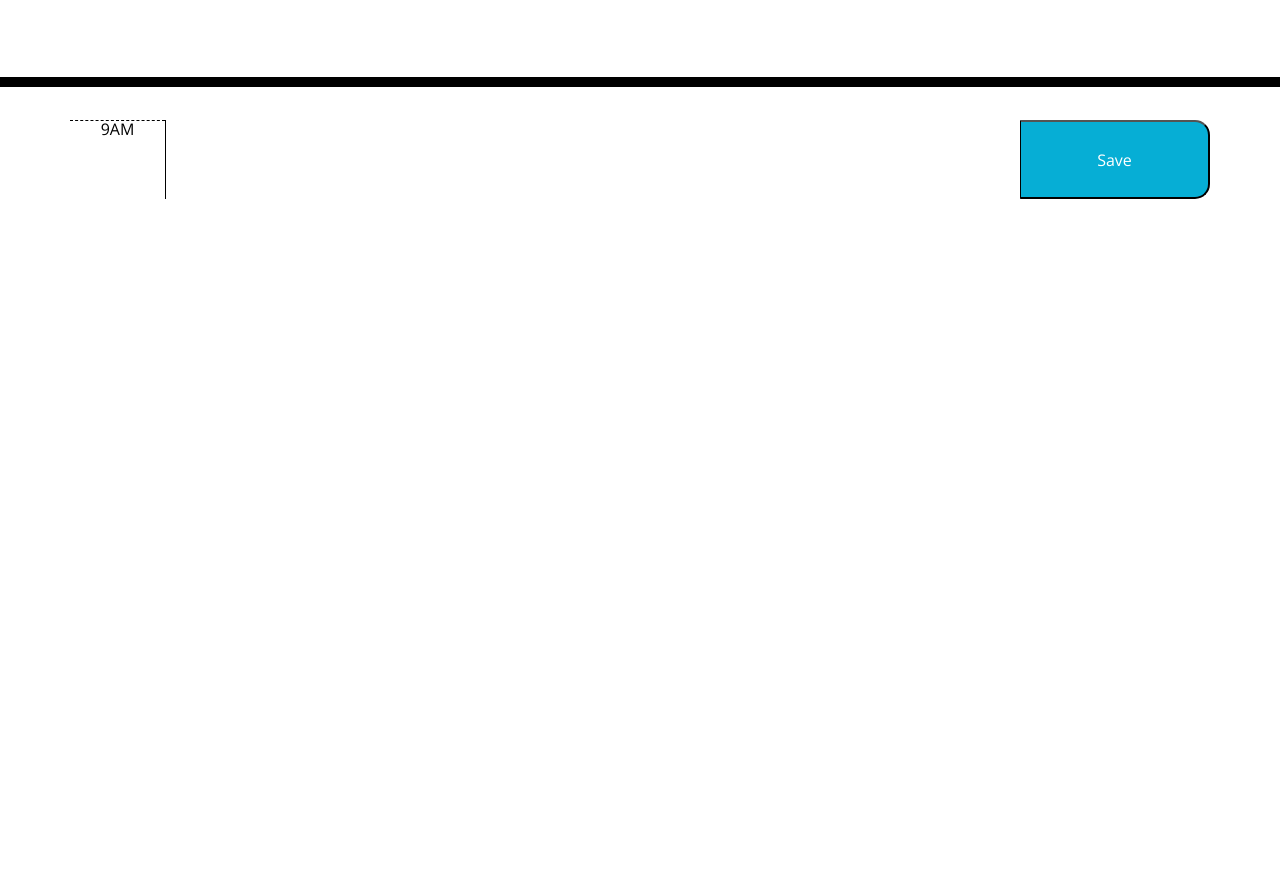
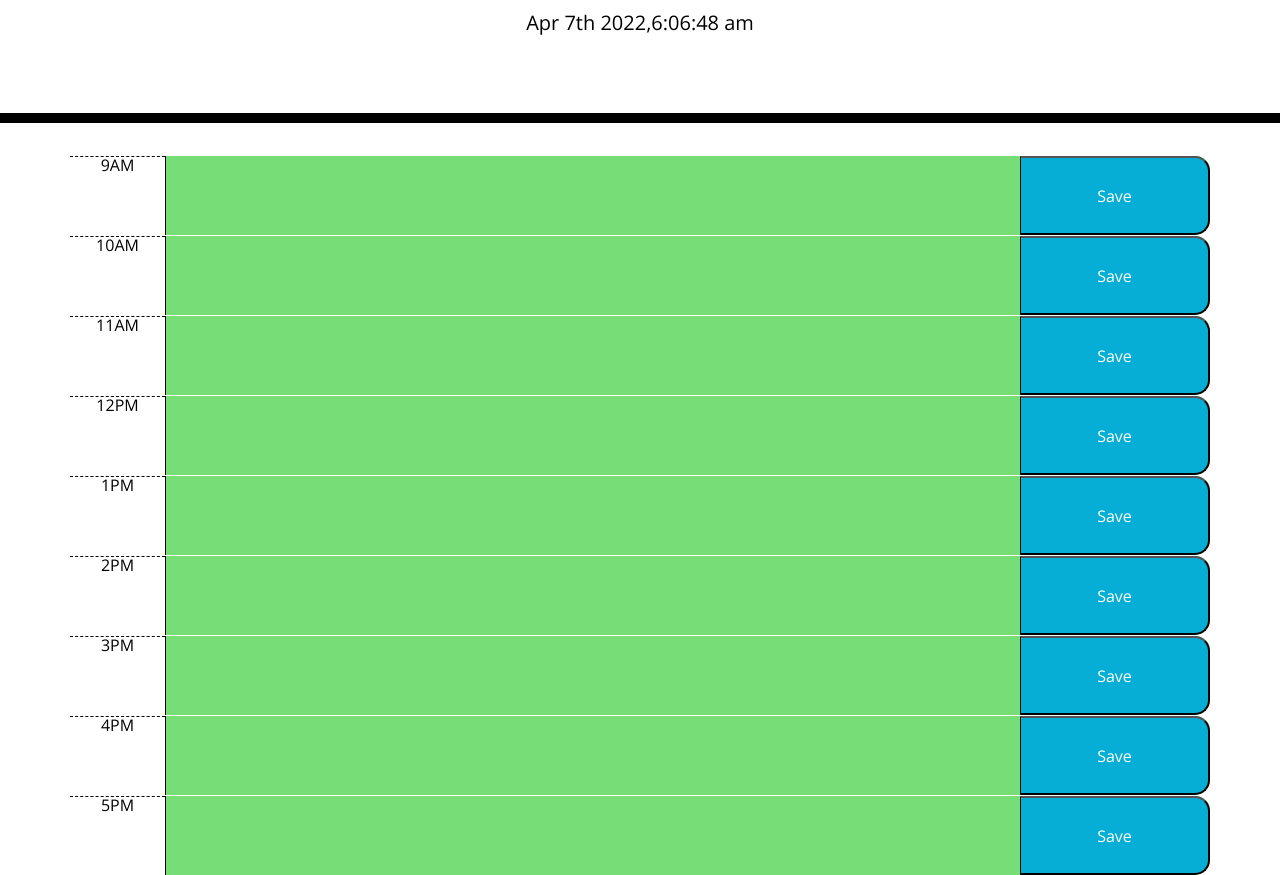
Before and after one commit to toma95s/DayPlanner, a plain HTML site: page index.html in a window 1280 px wide. Shown: the part 181-1056 px from the top of the page. Before the commit the page ends 800 px from the top, so only its background shows below. Drawn offline with nearby package versions, Linux system fonts and the light colour scheme; files that its build step writes are made by us from their sources.

Commit message:
aadded html timeslots and load saved time js

```diff
--- a/assets/script.js
+++ b/assets/script.js
@@ -19,7 +19,7 @@ $(document).ready(function(){
         //save these values to local storage
         localStorage.setItem(time,textArea);
     })
-})
+
 
 //need the current hour, will go from 9-16
 //need to give if it's the past/present/future
@@ -32,6 +32,8 @@ function hoursTime(){
     $(".time-block").each(function(){
         var timeBlockElement = parseInt($(this).attr("id"));
 
+        console.log(this);
+
         //adding color for future
         if(timeBlockElement > currentHour){
             $(this).addClass("future");
@@ -41,7 +43,7 @@ function hoursTime(){
             $(this).addClass("present");
         }
         //adding color for past
-        else if(timeBlockElement < currentHour){
+        else if(timeBlockElement <currentHour){
             $(this).addClass("past");
         }
     })
@@ -56,5 +58,7 @@ $("13 .text").val(localStorage.getItem("13"));
 $("14 .text").val(localStorage.getItem("14"));
 $("15 .text").val(localStorage.getItem("15"));
 $("16 .text").val(localStorage.getItem("16"));
+$("17 .text").val(localStorage.getItem("17"));
+hoursTime();
 
-hoursTime();
+})
--- a/index.html
+++ b/index.html
@@ -18,7 +18,7 @@
       href="https://fonts.googleapis.com/css?family=Open+Sans&display=swap"
       rel="stylesheet"
     />
-    <link rel="stylesheet" href="style.css" />
+    <link rel="stylesheet" href="assets/style.css" />
     <title>Work Day Scheduler</title>
   </head>
 
@@ -36,9 +36,58 @@
           <textarea class="col-9 text"></textarea>
           <button class="saveBtn col-2">Save</button>
       </div>
+
+      <div id="10" class="row time-block">
+        <div class="col-1 hour">10AM</div>
+        <textarea class="col-9 text"></textarea>
+        <button class="saveBtn col-2">Save</button>
+    </div>
+
+    <div id="11" class="row time-block">
+        <div class="col-1 hour">11AM</div>
+        <textarea class="col-9 text"></textarea>
+        <button class="saveBtn col-2">Save</button>
+    </div>
+
+    <div id="12" class="row time-block">
+        <div class="col-1 hour">12PM</div>
+        <textarea class="col-9 text"></textarea>
+        <button class="saveBtn col-2">Save</button>
+    </div>
+
+    <div id="13" class="row time-block">
+        <div class="col-1 hour">1PM</div>
+        <textarea class="col-9 text"></textarea>
+        <button class="saveBtn col-2">Save</button>
+    </div>
+
+    <div id="14" class="row time-block">
+        <div class="col-1 hour">2PM</div>
+        <textarea class="col-9 text"></textarea>
+        <button class="saveBtn col-2">Save</button>
+    </div>
+
+    <div id="15" class="row time-block">
+        <div class="col-1 hour">3PM</div>
+        <textarea class="col-9 text"></textarea>
+        <button class="saveBtn col-2">Save</button>
+    </div>
+
+    <div id="16" class="row time-block">
+        <div class="col-1 hour">4PM</div>
+        <textarea class="col-9 text"></textarea>
+        <button class="saveBtn col-2">Save</button>
+    </div>
+
+    <div id="17" class="row time-block">
+        <div class="col-1 hour">5PM</div>
+        <textarea class="col-9 text"></textarea>
+        <button class="saveBtn col-2">Save</button>
+    </div>
     </div>
 
     <script src="https://cdnjs.cloudflare.com/ajax/libs/jquery/3.2.1/jquery.min.js"></script>
     <script src="https://cdnjs.cloudflare.com/ajax/libs/moment.js/2.24.0/moment.min.js"></script>
+    <script src="assets/script.js"></script>
   </body>
 </html>
```
